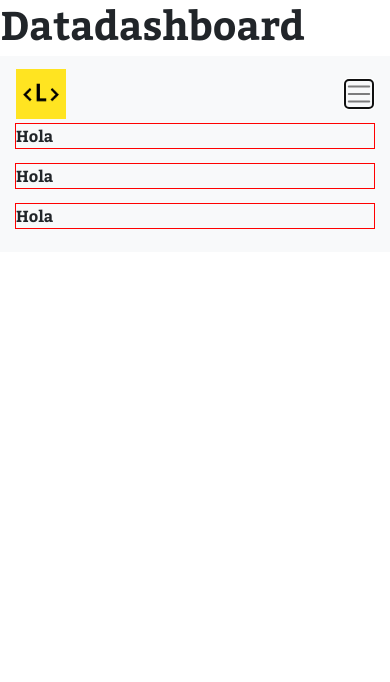
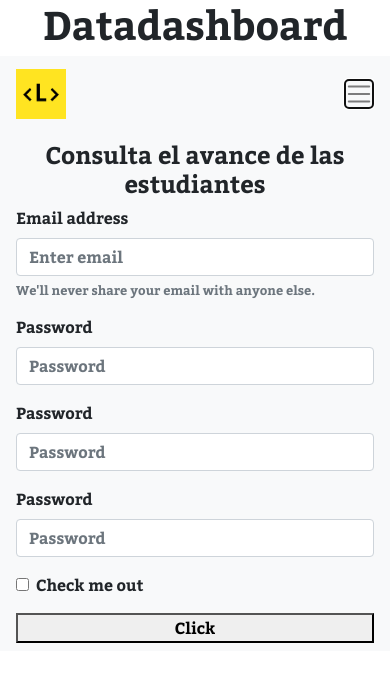
Before and after one commit to trainning-sugar/datadashboard, a website: page index.html in a window 390 px wide. Both pictures are taken after a click on the button "Toggle navigation". Drawn offline with nearby package versions, Linux system fonts and the light colour scheme.

Commit message:
agregando el menu first mobile

```diff
--- a/index.html
+++ b/index.html
@@ -17,17 +17,43 @@
     <h1>Datadashboard</h1>
   </header>
   <nav class="navbar navbar-expand-lg navbar-light bg-light">
-    <a class="navbar-brand" href="#">
+    <a class="navbar-brand hidden-lg" href="http://www.laboratoria.la/">
       <img src="icon-lab.jpg" alt="Laboratoria código que transforma" width="50" height="50">
     </a>
     <button id="button-menu" class="navbar-toggler navbar-toggler-icon" type="button" data-toggle="collapse" data-target="#collapse-navbar-content"
       aria-controls="collapse-navbar-content" aria-expanded="false" aria-label="Toggle navigation">
     </button>
     <div class="collapse navbar-collapse" id="collapse-navbar-content">
-      <div class="d-flex flex-column" id="navbar-content">
-        <p class="item">Hola</p>
-        <p class="item">Hola</p>
-        <p class="item">Hola</p>
+      <div class="collapse-navbar-header hidden-sm">
+        <h2>Bienvenidx</h2>
+        <h3>Consulta el avance de las estudiantes</h3>
+      </div>
+      <div class="hidden-lg">
+        <form class="d-flex flex-column" id="navbar-content">
+          <h4 class="text-center">Consulta el avance de las estudiantes</h4>
+          <div class="form-group">
+            <label for="exampleInputEmail1">Email address</label>
+            <input type="email" class="form-control" id="exampleInputEmail1" aria-describedby="emailHelp" placeholder="Enter email">
+            <small id="emailHelp" class="form-text text-muted">We'll never share your email with anyone else.</small>
+          </div>
+          <div class="form-group">
+            <label for="exampleInputPassword1">Password</label>
+            <input type="password" class="form-control" id="exampleInputPassword1" placeholder="Password">
+          </div>
+          <div class="form-group">
+            <label for="exampleInputPassword1">Password</label>
+            <input type="password" class="form-control" id="exampleInputPassword1" placeholder="Password">
+          </div>
+          <div class="form-group">
+            <label for="exampleInputPassword1">Password</label>
+            <input type="password" class="form-control" id="exampleInputPassword1" placeholder="Password">
+          </div>
+          <div class="form-group form-check">
+            <input type="checkbox" class="form-check-input" id="exampleCheck1">
+            <label class="form-check-label" for="exampleCheck1">Check me out</label>
+          </div>
+          <button>Click</button>
+        </form>
       </div>
     </div>
   </nav>
--- a/src/css/main.css
+++ b/src/css/main.css
@@ -33,8 +33,16 @@ h5 {
     MOBILE: Firts
    ============== */
 
-.item {
-  outline: 1px solid red;
+.hidden-sm {
+  display: none;
+}
+
+h1 {
+  text-align: center;
+}
+
+#navbar-content {
+  margin-top: 1em;
 }
 
 /* ==========================================================================
@@ -44,8 +52,15 @@ h5 {
 @media only screen and (min-width: 480px) {}
 
 @media only screen and (min-width: 768px) {
-  #collapse-navbar-content {
-    display: block !important;
+  .hidden-lg {
+    display: none;
+  }
+  h4 {
+    display: none;
+  }
+  .collapse-navbar-header {
+    display: block;
+    min-width: 40%;
   }
 }
 
--- a/src/js/index.js
+++ b/src/js/index.js
@@ -1,9 +1,8 @@
  const buttonMenu = document.getElementById('button-menu');
-buttonMenu.addEventListener('click', e => {
-  console.log(e.target);
-  console.log(e.target.nextElementSibling);
-  e.target.nextElementSibling.classList.toggle('show');
-})
+ buttonMenu.addEventListener('click', _ => {
+   const navbarContent = document.getElementById('collapse-navbar-content');
+   navbarContent.classList.toggle('show');
+ })
 
 
-//url https://api.laboratoria.la/campuses
+ //url https://api.laboratoria.la/campuses
--- a/src/js/utils/media.js
+++ b/src/js/utils/media.js
@@ -1,6 +1,23 @@
-const handlerMedia = e => {
+/* var mediaQueryList = window.matchMedia("(min-width: 768px)"); // Create the query list.
+function handleOrientationChange(mediaQueryList) {
  const flexContainerNav = document.getElementById('navbar-content');
  e.matches ? flexContainerNav.classList.remove('flex-column') : null;
+} // Define a callback function for the event listener.
+mediaQueryList.addListener(handleOrientationChange); // Add the callback function as a listener to the query list.
+
+handleOrientationChange(mediaQueryList); // Run the orientation change handler once. */
+
+
+/* function myFunction(x) {
+ const flexContainerNav = document.getElementById('navbar-content');
+ console.log(x);
+ if (x.matches) { // If media query matches
+  flexContainerNav.classList.remove('flex-column')
+ } else {
+  flexContainerNav.classList.add('flex-column')
+ }
 }
-handlerMedia(e);
-window.matchMedia("(min-width: 768px)").addListener(handlerMedia);
+
+var mediaQueryList = window.matchMedia("(min-width: 768px)")
+myFunction(mediaQueryList) // Call listener function at run time
+mediaQueryList.addListener(myFunction) // Attach listener function on state changes */
```
